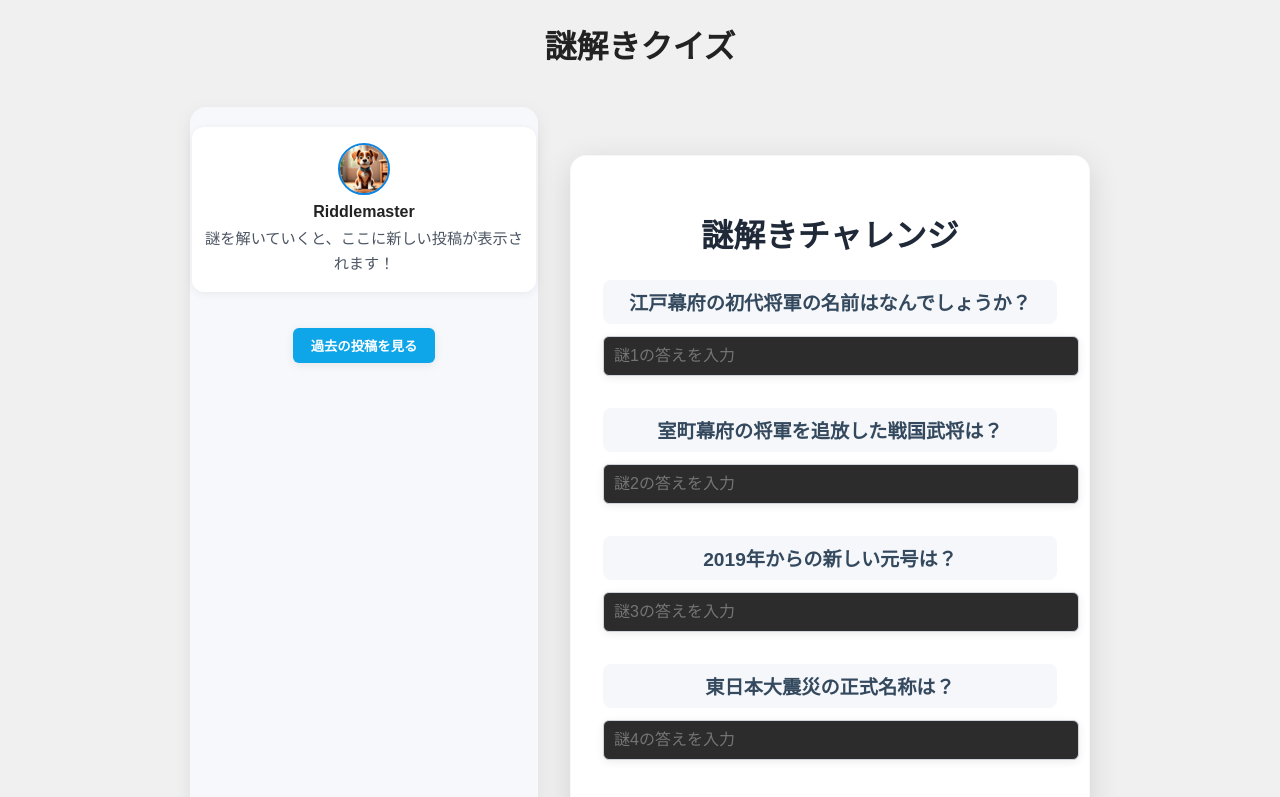
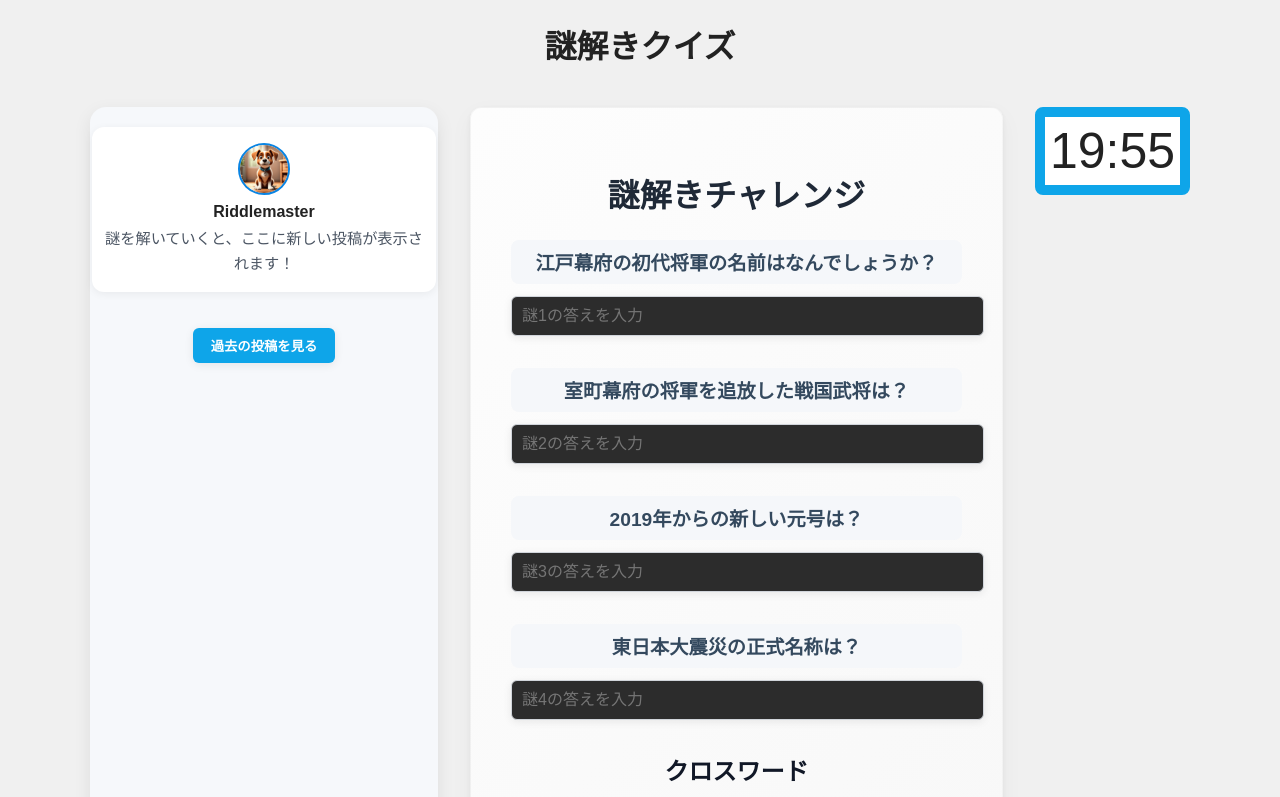
Before and after one commit to Falcon-SM/3AHR_bunkasaiWebapp, a Next.js app: page /riddles/1 in a window 1280 px wide. Shown: the top 797 px of the page. Built offline with nearby package versions, Linux system fonts and the light colour scheme.

Commit message:
タイマー追加、page2の壊れたレイアウトの修正

```diff
--- a/src/app/context/riddleContext.tsx
+++ b/src/app/context/riddleContext.tsx
@@ -23,13 +23,13 @@ export const RiddlesProvider = ({ children }: { children: React.ReactNode }) =>
   const [threeIsAnswered, setThreeIsAnswered] = useState(false);
   const [fourIsAnswered, setFourIsAnswered] = useState(false);
 
-  const [decryptCounts, setDecryptCounts] = useState<Record<number, number>>({});
+  const [decryptCounts, setDecryptCounts] = useState<Record<number, number>>({1:0,2:0,3:0,4:0});
 
   const incrementDecryptCount = (riddleNumber: number) => {
-    setDecryptCounts((prev) => ({
-      ...prev,
-      [riddleNumber]: (prev[riddleNumber] ?? 0) + 1,
-    }));
+    setDecryptCounts((prev) => {
+      prev[riddleNumber]+=1;
+      return prev;
+    });
   };
 
   return (
--- a/src/app/globals.css
+++ b/src/app/globals.css
@@ -13,7 +13,7 @@ h2 {
 
 .container {
   max-width: 640px;
-  margin: 48px auto;
+  margin: 0px auto;
   padding: 40px;
   background: linear-gradient(135deg, #fdfdfd, #f7f7f7);
   border-radius: 12px;
--- a/src/app/riddles/1/page.tsx
+++ b/src/app/riddles/1/page.tsx
@@ -48,6 +48,7 @@ export default function Home() {
             content: "謎を解いていくと、ここに新しい投稿が表示されます！",
         },
     ]);
+    const [nokori,setnokori]=useState(1200);
     const [decodeInputs, setDecodeInputs] = useState<Record<number, string>>({}); // key: post index
 
     // Base64暗号テキスト（第1問用）
@@ -273,7 +274,7 @@ export default function Home() {
                     return next;
                 });
                 if (post.riddleNumber) {
-                    incrementDecryptCount(post.riddleNumber);
+                    incrementDecryptCount(1);
                     try {
                         const stored = JSON.parse(localStorage.getItem("decryptCounts") || "{}");
                         stored[post.riddleNumber] = (stored[post.riddleNumber] || 0) + 1;
@@ -284,6 +285,12 @@ export default function Home() {
         }
         setDecodeInputs((prev) => ({ ...prev, [postIndex]: "" }));
     };
+    useEffect(() => {
+    const timerId = setInterval(() => {
+      setnokori((prev)=>(prev-1))}
+    , 1000)
+    return () => clearInterval(timerId)
+  }, [nokori])
 
     // 旧・単一フォームの復号ハンドラは不要になったため削除
     function handlehint(m: number) {
@@ -301,7 +308,7 @@ export default function Home() {
         <div
             style={{
                 display: "flex",
-                maxWidth: 900,
+                maxWidth: 1100,
                 margin: "40px auto",
                 gap: "32px",
             }}
@@ -408,10 +415,6 @@ export default function Home() {
                 className="container"
                 style={{
                     flex: 1,
-                    background: "#fff",
-                    borderRadius: "16px",
-                    boxShadow: "0 8px 32px rgba(0,0,0,0.12)",
-                    padding: "32px",
                 }}
             >
                 <h1 style={{ textAlign: "center", marginBottom: 24, fontWeight: 800, color: "#1f2937", letterSpacing: 0.3 }}>
@@ -540,6 +543,15 @@ export default function Home() {
                     </a>
                 )}
             </div>
+            <div style={{padding:"0px"}}><p style={{
+                background:"#fff",
+                borderRadius: "8px",
+                border:"10px solid #0ea5e9",
+                fontSize:"50px",
+                padding:"5px",
+                margin:"0px auto"
+
+            }}>{`${nokori/60|0}:${("0"+nokori%60).slice(-2)}`}</p></div>
         </div>
     );
 }
```
Also changed, not shown: src/app/riddles/2/page.tsx (+14 -4 lines).
